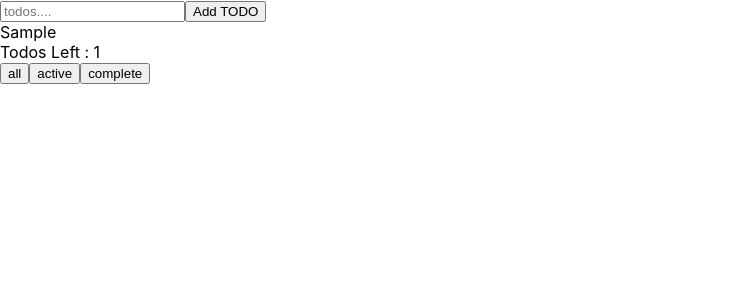
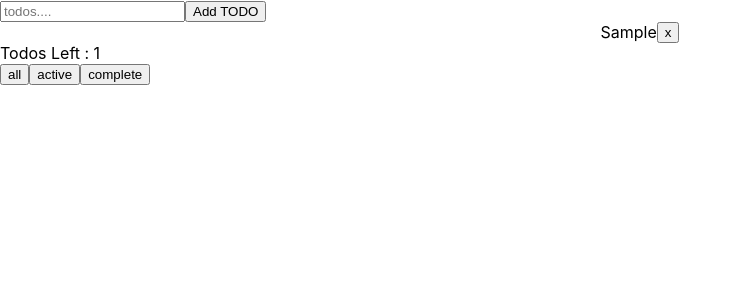
Before and after one commit to iamyss/TodoList, a React (Create React App) app: page / in a window 1280 px wide. Both pictures are taken after typing "Sample" into the empty fields and a click on the button "Add TODO". Shown: the top 300 px of the page, without its empty margins (0-742 px from the left). Built offline with nearby package versions, Linux system fonts and the light colour scheme.

Commit message:
Delete Todos

```diff
--- a/src/components/Todo.js
+++ b/src/components/Todo.js
@@ -1,5 +1,6 @@
 import React from "react";
 export default (props) => (
+  <div style={{ display: "flex", justifyContent: "center" }}>
     <div
       style={{
         textDecoration: props.todo.complete ? "line-through" : "",
@@ -8,4 +9,6 @@ export default (props) => (
     >
       {props.todo.text}
     </div>
+    <button onClick={props.onDelete}>x</button>
+  </div>
 );
--- a/src/components/TodoList.js
+++ b/src/components/TodoList.js
@@ -34,6 +34,13 @@ export default class TodoList extends React.Component {
     });
   };
 
+  handleDeleteTodo = (id) => {
+    console.log(id);
+    this.setState({
+      todos: this.state.todos.filter((todo) => todo.id !== id),
+    });
+  };
+
   render() {
     let todos = [];
     if (this.state.todosToShow === "all") {
@@ -50,6 +57,7 @@ export default class TodoList extends React.Component {
           <Todo
             key={todo.id}
             toggleComplete={() => this.toggleComplete(todo.id)}
+            onDelete={() => this.handleDeleteTodo(todo.id)}
             todo={todo}
           />
         ))}
```
Lines whose indentation alone changed are shown as unchanged.
